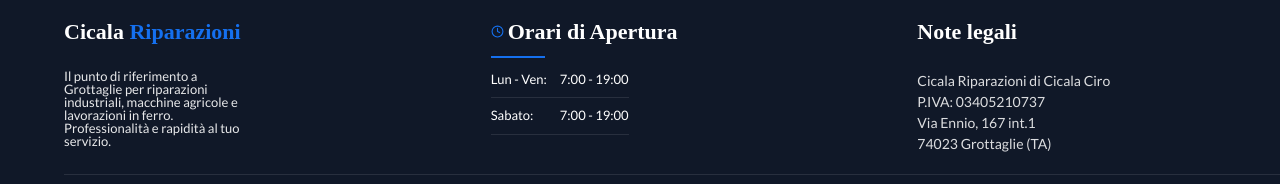
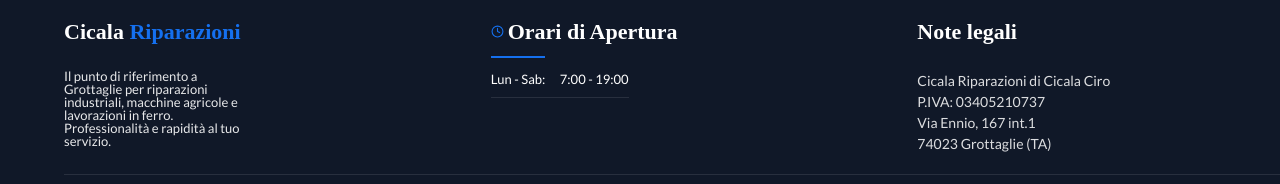
Before and after one commit to SpadaroFederico/CicalaRiparazioni, a React (Vite) app: page / in a window 1280 px wide. Shown: the part 2037-2221 px from the top of the page. Built offline with nearby package versions, Linux system fonts and the light colour scheme; a web font is replaced by a local one.

Commit message:
feat: update footer hours to consolidate weekday and Saturday timings

```diff
--- a/src/components/Footer.tsx
+++ b/src/components/Footer.tsx
@@ -31,11 +31,7 @@
             <div className="w-[54px] h-[2px] bg-[#1570EF] mb-[12px]" />
             <div className="w-[138px] text-[12px] lg:text-[13px]">
               <div className="flex justify-between border-b border-white/10 pb-[8px]">
-                <span>Lun - Ven:</span>
-                <span>7:00 - 19:00</span>
-              </div>
-              <div className="flex justify-between border-b border-white/10 py-[8px]">
-                <span>Sabato:</span>
+                <span>Lun - Sab:</span>
                 <span>7:00 - 19:00</span>
               </div>
             </div>
@@ -67,8 +63,7 @@
                 Orari
               </h3>
               <div className="text-[10px] min-[390px]:text-[11px] leading-[17px] font-bold whitespace-nowrap">
-                <p>Lun - Ven: 7:00 - 19:00</p>
-                <p>Sabato: 7:00 - 19:00</p>
+                <p>Lun - Sab: 7:00 - 19:00</p>
               </div>
             </div>
 
```
